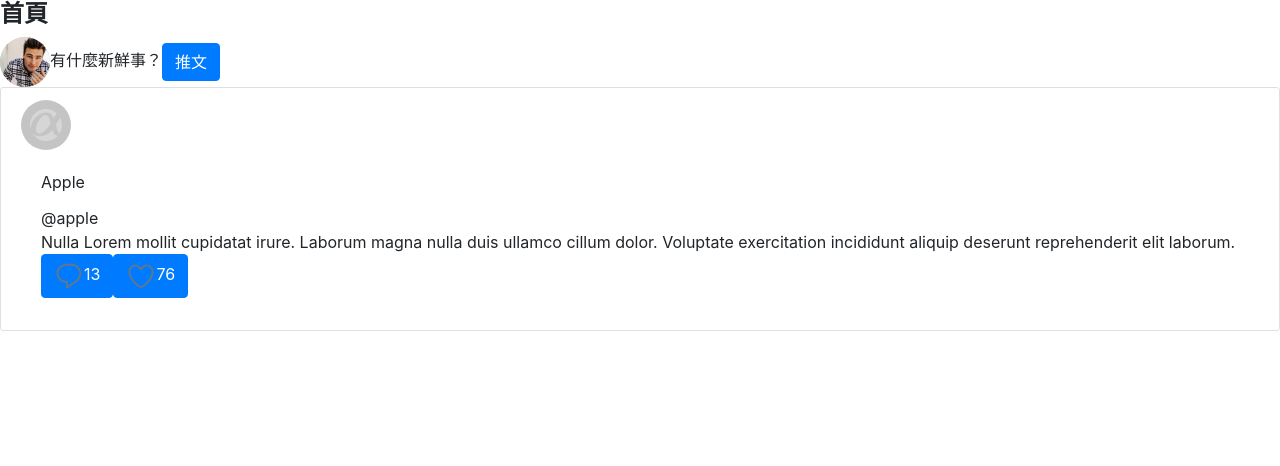
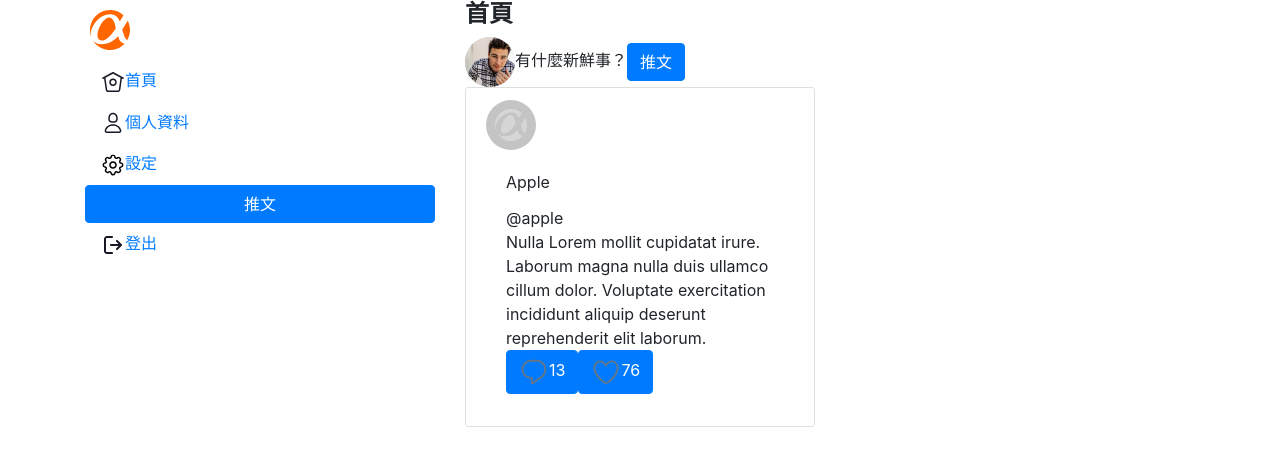
Before and after one commit to lamn0125/simple-twitter, a React (Create React App) app: page / in a window 1280 px wide. Shown: the top 466 px of the page. Built offline with nearby package versions, Linux system fonts and the light colour scheme.

Commit message:
feat: add UserNavbar

```diff
--- a/src/App.jsx
+++ b/src/App.jsx
@@ -1,12 +1,23 @@
 import 'bootstrap/dist/css/bootstrap.min.css';
 import './App.scss';
 import 'styles/main.scss';
+import { UserNavbar } from 'components/Layout'
 import { MainContent } from 'components/Main'
+import { Container, Row, Col } from 'react-bootstrap'
 
 function App() {
   return (
-    <MainContent />
+    <Container>
+      <Row>
+        <Col md={4}>
+          <UserNavbar />
+        </Col>
+        <Col md={4}>
+          <MainContent />
+        </Col>
+      </Row>
+    </Container>
   )
 }
 
-export default App;
+export default App
--- /dev/null
+++ b/src/components/Layout/UserNavbar.jsx
@@ -0,0 +1,35 @@
+import Logo from 'assets/images/logo@1x.svg'
+import { ReactComponent as Home } from 'assets/icons/Property 2=outlined, Property 3=home@1x.svg'
+import { ReactComponent as User } from 'assets/icons/Property 2=outlined, Property 3=user@1x.svg'
+import { ReactComponent as Setting } from 'assets/icons/Property 2=outlined, Property 3=cog@1x.svg'
+import { ReactComponent as Logout } from 'assets/icons/Property 2=outlined, Property 3=logout@1x.svg'
+import { Nav, Button } from 'react-bootstrap'
+
+const UserNavbar = () => {
+  return(
+    <Nav className="nav flex-column">
+      <a className="navbar-brand" href="/">
+        <img src={Logo} alt="avatar" />
+      </a>
+      <a className="nav-link active" href="/">
+        <Home />
+        首頁
+      </a>
+      <a className="nav-link" href="/">
+        <User />
+        個人資料
+      </a>
+      <a className="nav-link" href="/">
+        <Setting />
+        設定
+      </a>
+      <Button variant="primary">推文</Button>
+      <a className="nav-link" href="/">
+        <Logout />
+        登出
+      </a>
+    </Nav>
+  )
+}
+
+export default UserNavbar
--- /dev/null
+++ b/src/components/Layout/index.jsx
@@ -0,0 +1,3 @@
+import UserNavbar from 'components/Layout/UserNavbar'
+
+export { UserNavbar }
```
Also changed, not shown: src/assets/images/logo@1x.svg (renamed from src/assets/icons/logo@1x.svg).
